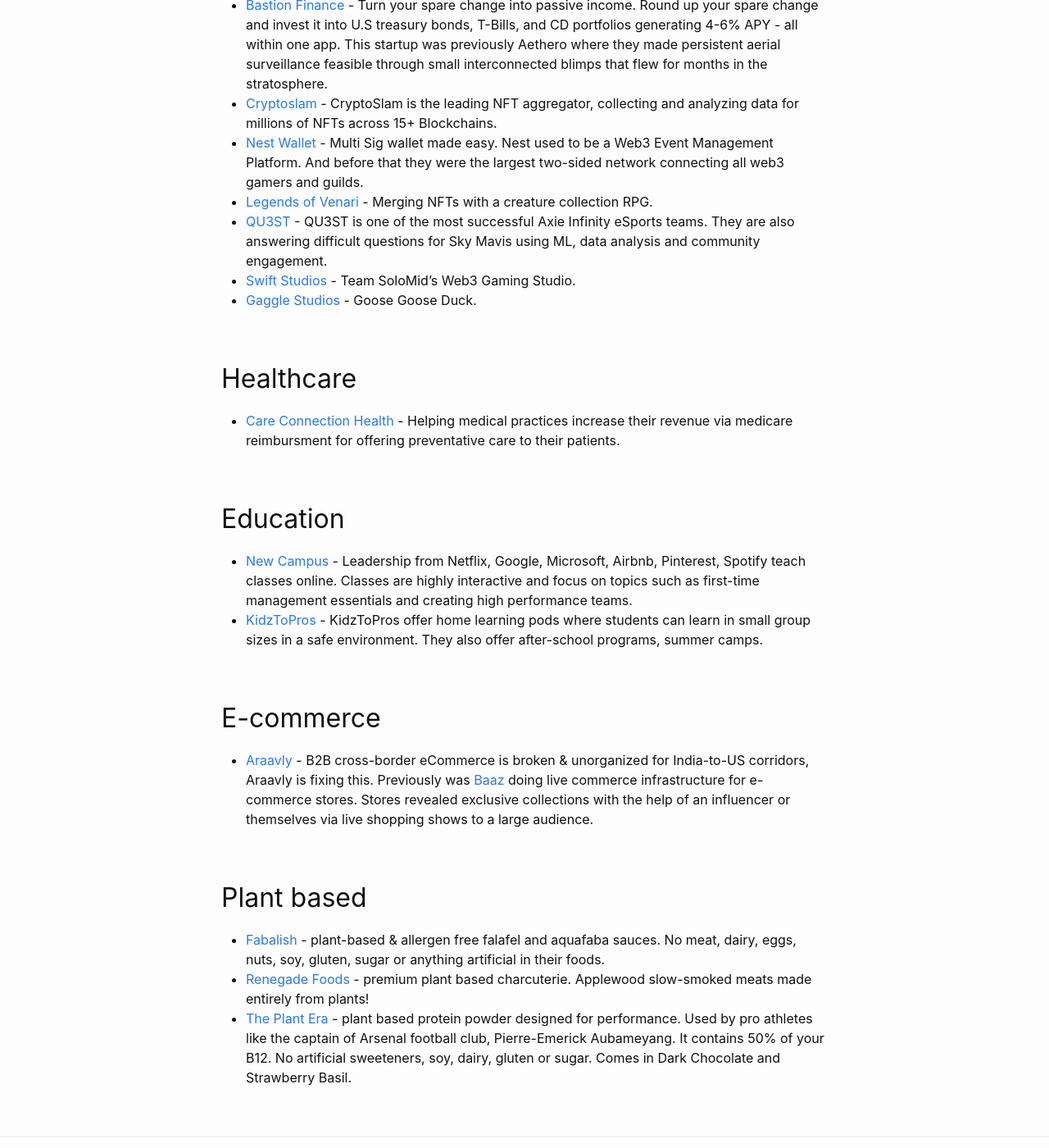
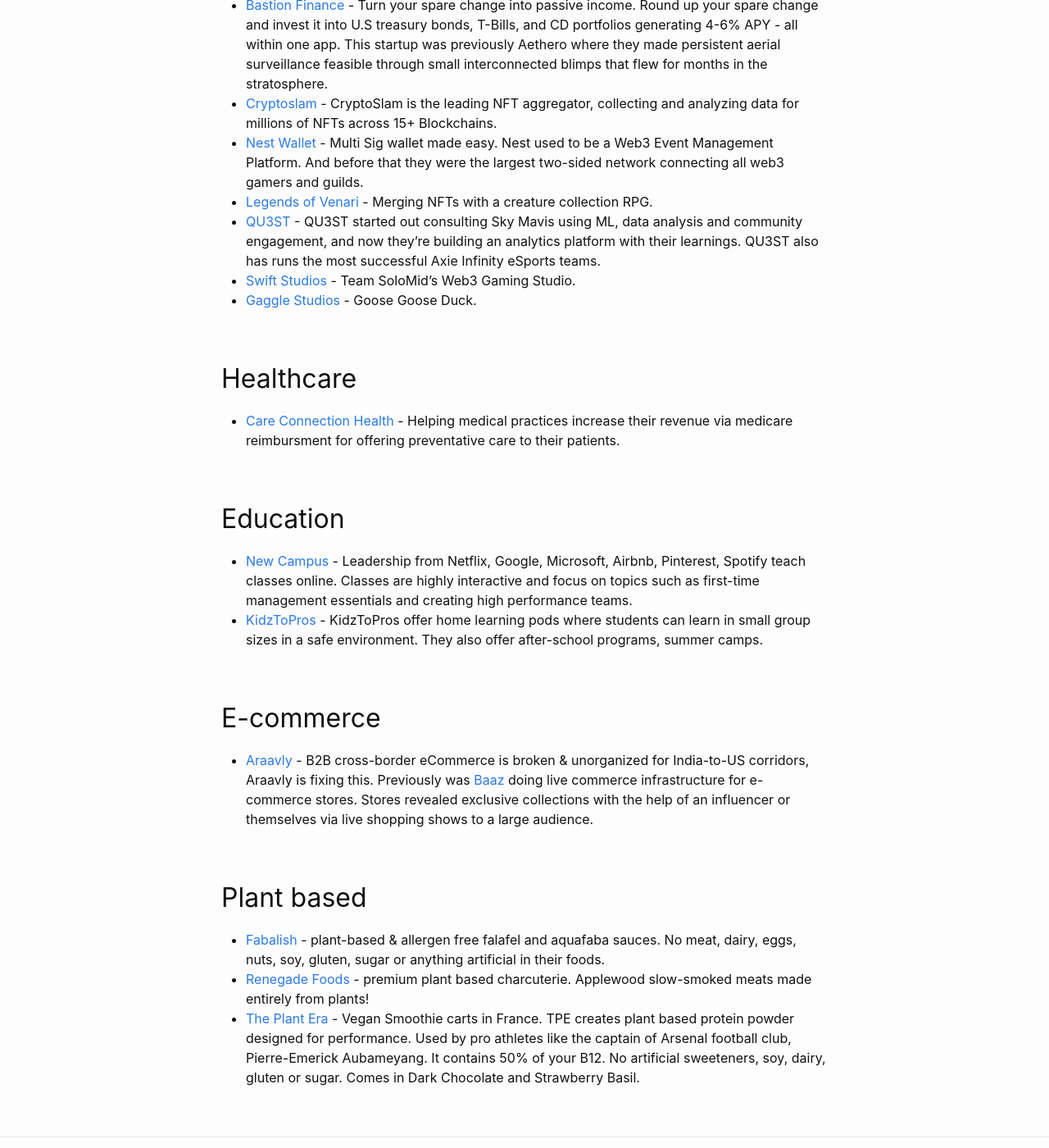
Before and after one commit to katpavan/katpavan.github.io, a Jekyll site: the page built from portfolio.md, in a window 1280 px wide and 1400 px high, scrolled down 371 px. Shown: the whole window at 82% size. Built offline with Jekyll 4.4.1, drawn with Linux system fonts in a browser that asks for light colours.

Commit message:
Update portfolio.md

```diff
--- a/portfolio.md
+++ b/portfolio.md
@@ -13,7 +13,7 @@
 - [Cryptoslam](https://cryptoslam.io/) - CryptoSlam is the leading NFT aggregator, collecting and analyzing data for millions of NFTs across 15+ Blockchains.
 - [Nest Wallet](https://nestwallet.xyz/) - Multi Sig wallet made easy. Nest used to be a Web3 Event Management Platform. And before that they were the largest two-sided network connecting all web3 gamers and guilds.
 - [Legends of Venari](https://legendsofvenari.com/) - Merging NFTs with a creature collection RPG.
-- [QU3ST](https://qu3st.substack.com/p/qu3st-joins-the-ronin-network-as/) - QU3ST is one of the most successful Axie Infinity eSports teams. They are also answering difficult questions for Sky Mavis using ML, data analysis and community engagement.
+- [QU3ST](https://qu3st.substack.com/p/qu3st-joins-the-ronin-network-as/) - QU3ST started out consulting Sky Mavis using ML, data analysis and community engagement, and now they're building an analytics platform with their learnings. QU3ST also has runs the most successful Axie Infinity eSports teams.
 - [Swift Studios](http://www.solomid.net/) - Team SoloMid's Web3 Gaming Studio.
 - [Gaggle Studios](https://gaggle.fun/) - Goose Goose Duck.
 
@@ -35,4 +35,4 @@
 
 - [Fabalish](https://www.fabalish.com) - plant-based & allergen free falafel and aquafaba sauces. No meat, dairy, eggs, nuts, soy, gluten, sugar or anything artificial in their foods.
 - [Renegade Foods](https://renegadefoods.com/) - premium plant based charcuterie. Applewood slow-smoked meats made entirely from plants!
-- [The Plant Era](https://theplantera.com) - plant based protein powder designed for performance. Used by pro athletes like the captain of Arsenal football club, Pierre-Emerick Aubameyang. It contains 50% of your B12. No artificial sweeteners, soy, dairy, gluten or sugar. Comes in Dark Chocolate and Strawberry Basil.
+- [The Plant Era](https://theplantera.com) - Vegan Smoothie carts in France. TPE creates plant based protein powder designed for performance. Used by pro athletes like the captain of Arsenal football club, Pierre-Emerick Aubameyang. It contains 50% of your B12. No artificial sweeteners, soy, dairy, gluten or sugar. Comes in Dark Chocolate and Strawberry Basil.
```
